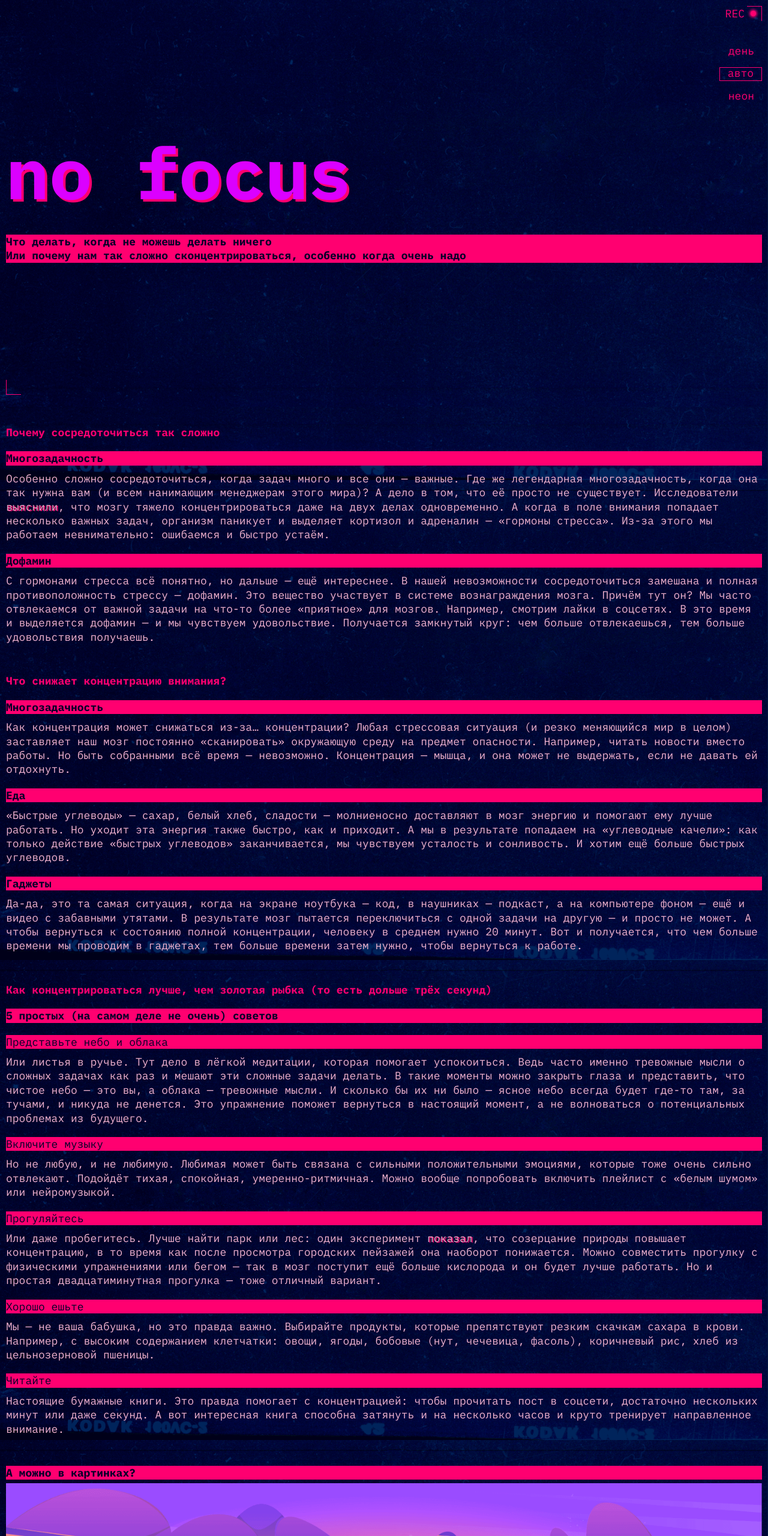
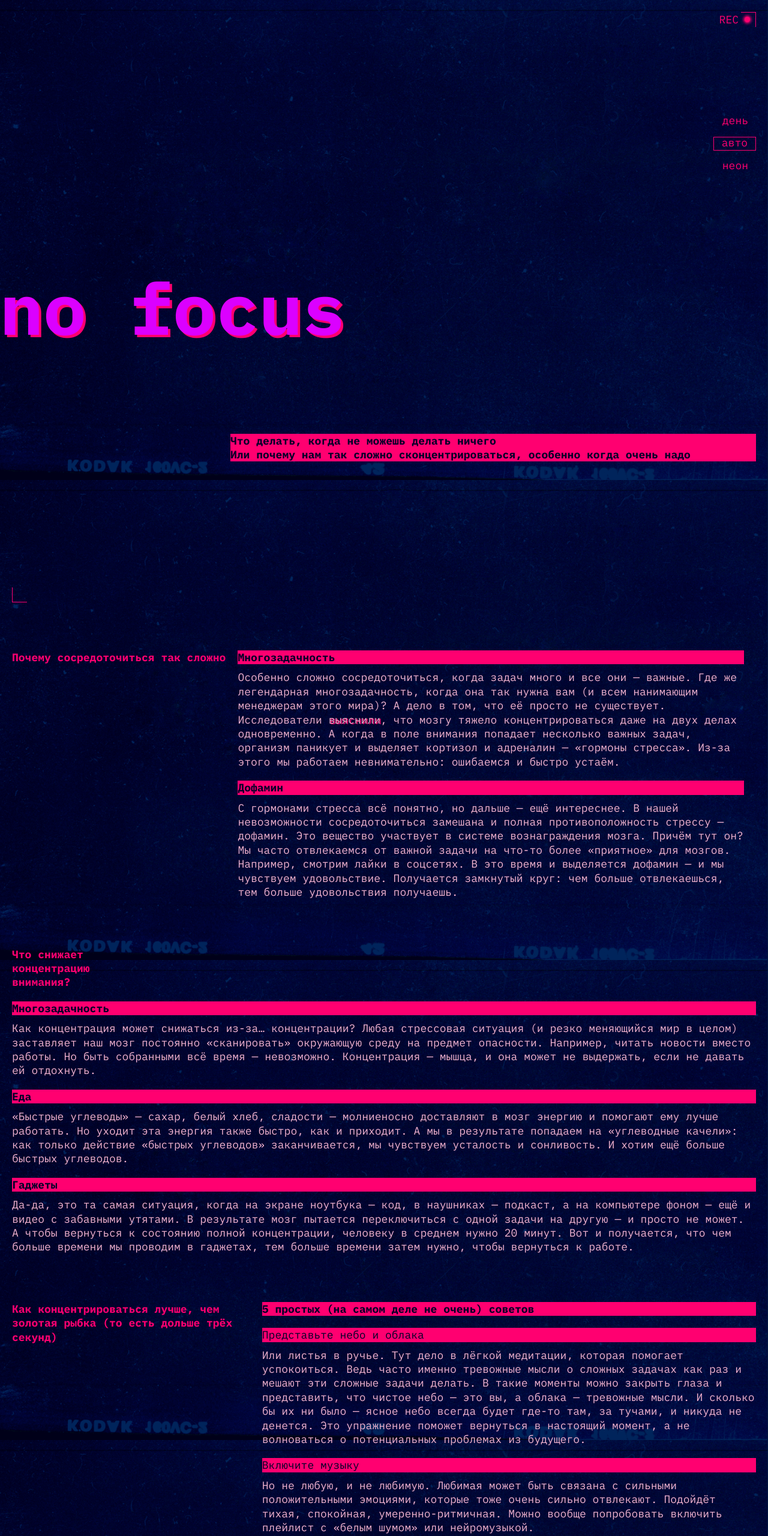
Before and after one commit to nonncal/slozhno-sosredotochitsya-fd, a website: page index.html in a window 1280 px wide. Shown: the top 2560 px of the page at 60% size. Drawn offline with Linux system fonts and the light colour scheme.

Commit message:
feat: сверстано под адаптив >= 768

```diff
--- a/index.html
+++ b/index.html
@@ -200,7 +200,7 @@
         </picture>
       </section>
       <footer class="footer decorated-zone">
-        <div class="decorations" aria-hidden="true"></div>
+        <div class="decorations footer__decorations" aria-hidden="true"></div>
         <h2 class="footer__title">focus</h2>
       </footer>
     </main>
--- a/styles/style.css
+++ b/styles/style.css
@@ -2,12 +2,10 @@
 
 .header {
   inline-size: 100%;
-  block-size: 678px;
-  background-image: var(--background-image);
+  block-size: 668px;
   background-size: cover;
   background-repeat: no-repeat;
   background-position: center;
-  padding: 0 var(--side-padding);
 }
 
 .decorated-zone {
@@ -61,6 +59,7 @@
 }
 
 .header__theme-menu {
+  padding-right: var(--side-offset);
   text-align: right;
   padding-block-start: 75px;
 }
@@ -97,7 +96,7 @@
 }
 
 .header__title {
-  padding: 68px 0 55px;
+  padding: 68px var(--side-offset) 55px;
   text-align: left;
   font-weight: 700;
   font-size: clamp(7.25rem, 7.0115rem + 1.0178vw, 7.5rem);
@@ -115,6 +114,7 @@
 }
 
 .header__description {
+  margin: 0 var(--side-offset);
   white-space: pre-line;
 }
 
@@ -127,7 +127,7 @@
 }
 
 .main {
-  padding: 0 var(--side-padding);
+  padding: 0 var(--side-offset);
 }
 
 .card__title {
@@ -139,7 +139,7 @@
 }
 
 .card__title.less-margin {
-  margin-block-start: 31px;
+  margin-block-start: 40px;
 }
 
 .card__subtitle {
@@ -206,6 +206,8 @@
 
 .pictures-gallery__image {
   inline-size: 100%;
+  block-size: 100%;
+  object-fit: cover;
 }
 
 .pictures-gallery .pictures-gallery__item:last-of-type {
@@ -219,7 +221,142 @@
 }
 
 .footer__title {
-  font-size: clamp(7.25rem, 5.7694rem + 6.3174vw, 9.8125rem);
+  text-align: center;
+  font-size: clamp(7.25rem, 7.0115rem + 1.0178vw, 7.5rem);;
   color: var(--title-color);
   text-shadow: 2px 2px 0 var(--accent-color);
 }
+
+@media (width >= 768px) {
+  :root {
+    --side-offset: 20px;
+  }
+  .header {
+    display: grid;
+    grid-template-rows: repeat(3, 1fr);
+    /* grid-template-columns: minmax(min-content, max-content); */
+    block-size: 1024px;
+  }
+
+  .header__theme-menu {
+    grid-row: 1;
+    /* grid-column: 2; */
+    align-self: end;
+    padding: 0 20px 53px 0;
+  }
+
+  .header__title{
+    /* grid-column: 1; */
+    grid-row: 2;
+    align-self: start;
+    padding: 125px 0 55px;
+  }
+  .header__description {
+    grid-row: 3;
+    /* grid-column: span 2; */
+    align-self: start;
+    margin: 40px var(--side-offset) 0 384px;
+  }
+
+  .header__inscription {
+    top: 20px;
+    right: 30px;
+  }
+
+  .decorations::after {
+    top: 20px;
+    right: 20px;
+  }
+
+  .decorations::before {
+    left: 20px;
+    bottom: 20px;
+  }
+  .research-cards {
+    grid-template-columns: fit-content(32%) fit-content(68%);
+  }
+
+  .card__title.less-margin {
+    margin-block-start: 60px;
+  }
+
+  .research-cards .card:first-of-type {
+    margin-block-start: 60px;
+  }
+
+  .research-cards .card {
+    grid-column: 2;
+  }
+
+  .reasons-cards {
+    /* grid-template-rows: repeat(2, min-content);
+    grid-template-columns: repeat(3, fit-content(calc(100% / 3))); */
+  }
+
+  .reasons-cards .card__title {
+    margin-block-start: 80px;
+    max-inline-size: 230px;
+  }
+
+  .solution-cards {
+    grid-template-columns: fit-content(32%) fit-content(68%);
+  }
+
+  .solution-cards .card {
+    grid-column: 2;
+  }
+  .solution-cards .card:first-of-type {
+    margin-block-start: 80px;
+  }
+
+  .solution-cards .card__title {
+    margin-block-start: 80px;
+  }
+
+  .pictures-gallery {
+    gap: 20px;
+    grid-template-columns: repeat(3, 1fr);
+    grid-template-rows: min-content;
+    margin-block-end: 46px;
+  }
+
+  .pictures-gallery__title {
+    margin-block-start: 80px;
+    grid-row: 1;
+    grid-column: 1/4;
+  }
+  .pictures-gallery__item:nth-of-type(1) {
+    grid-row: 2;
+    grid-column: 1/3;
+  }
+  .pictures-gallery__item:nth-of-type(2) {
+    grid-row: span 2;
+    grid-column: 3;
+  }
+  .pictures-gallery__item:nth-of-type(3) {
+    grid-row: span 2;
+    grid-column: 1;
+  }
+
+  .pictures-gallery__item:nth-of-type(5) {
+    grid-column: span 2;
+  }
+
+  .pictures-gallery .pictures-gallery__item:last-of-type {
+    margin-block-end: 0;
+  }
+
+  .footer {
+    block-size: 1024px;
+  }
+
+  .decorations.footer__decorations::after {
+    right: 0;
+    top: 0;
+  }
+
+  .decorations.footer__decorations::before {
+    left: 0;
+    bottom: 0;
+  }
+}
--- a/styles/variables.css
+++ b/styles/variables.css
@@ -7,5 +7,5 @@
   --background-image: url("../images/cover-image-dark.png");
   --accent-color: #ff0070;
   --title-color: #db00ff;
-  --side-padding: 10px;
+  --side-offset: 10px;
 }
```
